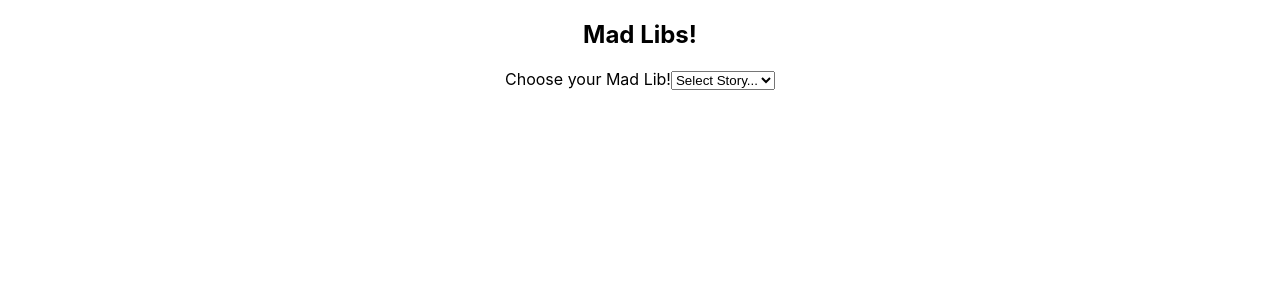
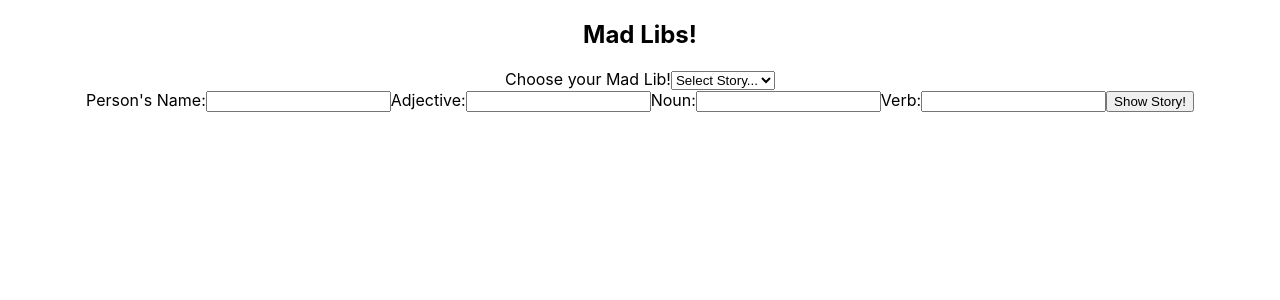
Before and after one commit to HeyImMatt/madlibs-react, a React (Create React App) app: page / in a window 1280 px wide. Shown: the top 300 px of the page. Built offline with nearby package versions, Linux system fonts and the light colour scheme.

Commit message:
Move select story to MadLib component and use MadLibForm to get user word inputs

```diff
--- a/src/MadLib.js
+++ b/src/MadLib.js
@@ -1,14 +1,41 @@
-import React, { useState } from 'react';
+import React, { useState, useEffect } from 'react';
 import useFormFields from './hooks/useFormFields';
 import MadLibForm from './MadLibForm';
 
 const MadLib = () => {
-  const [story, handleChange, resetFormData] = useFormFields({name: 'select story'})
+  const [story, handleChange] = useFormFields({name: 'select story'})
+  const [userWords, wordsFormHandleChange, wordsFormResetFormData] = useFormFields({
+    name1: '',
+    adj1: '',
+    noun1: '',
+    verb1: ''
+  })
+
+  const submitUserWords = (e) => {
+    e.preventDefault();
+    wordsFormResetFormData()
+  }
+  //Render different form fields based on selected story
+  // useEffect(() => {
+  //   if (story.name !== 'select story') {
+  //     console.log(story)
+  //   }
+  // }, [story])
 
   return (
     <>
     <h2>Mad Libs!</h2>
-    <MadLibForm story={story} handleChange={handleChange} />
+    <label htmlFor="story-select">Choose your Mad Lib!</label>
+    <select id="story-select" name="name" value={story.name} onChange={handleChange}>
+      <option value='select story' disabled hidden>Select Story...</option>
+      <option value='1'>Story 1</option>
+      <option value='2'>Story 2</option>
+      <option value='3'>Story 3</option>
+    </select>
+    <MadLibForm
+    userWords={userWords}
+    wordsFormHandleChange={wordsFormHandleChange}
+    submitUserWords={submitUserWords} />
     </>
   )
 }
--- a/src/MadLibForm.js
+++ b/src/MadLibForm.js
@@ -1,19 +1,38 @@
 import React from 'react';
 
-const MadLibForm = ( { story, handleChange} ) => {
+const MadLibForm = ( { userWords, wordsFormHandleChange, submitUserWords} ) => {
   return (
-    <>
-      <label htmlFor="story-select">Choose your Mad Lib!</label>
-      <select id="story-select" name="name" value={story.name} onChange={handleChange}>
-        <option value='select story' disabled hidden>Select Story...</option>
-        <option value='1'>Story 1</option>
-        <option value='2'>Story 2</option>
-        <option value='3'>Story 3</option>
-      </select>
-      <form>
-
-      </form>
-    </>
+    <form onSubmit={submitUserWords}>
+      <label htmlFor="name1">Person's Name:</label>
+      <input type="text"
+      id="name1"
+      name="name1"
+      value={userWords.name1}
+      onChange={wordsFormHandleChange}
+      />
+      <label htmlFor="adj1">Adjective:</label>
+      <input type="text"
+      id="adj1"
+      name="adj1"
+      value={userWords.adj1}
+      onChange={wordsFormHandleChange}
+      />
+      <label htmlFor="noun1">Noun:</label>
+      <input type="text"
+      id="noun1"
+      name="noun1"
+      value={userWords.noun1}
+      onChange={wordsFormHandleChange}
+      />
+      <label htmlFor="verb1">Verb:</label>
+      <input type="text"
+      id="verb1"
+      name="verb1"
+      value={userWords.verb1}
+      onChange={wordsFormHandleChange}
+      />
+      <button>Show Story!</button>
+    </form>
   )
 }
 
```
Also changed, not shown: src/MadLibStory.js (added, +12 -0 lines).
